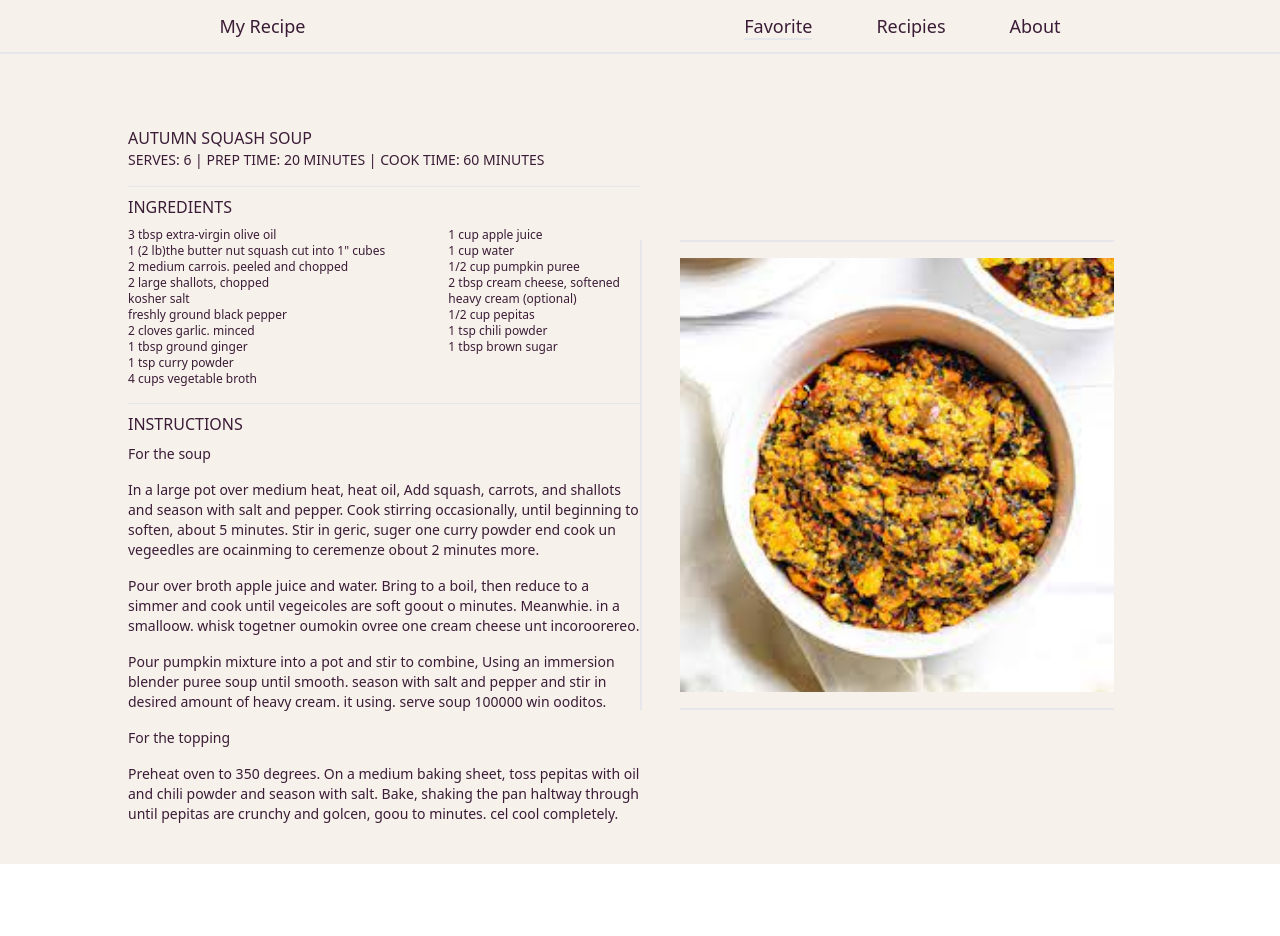
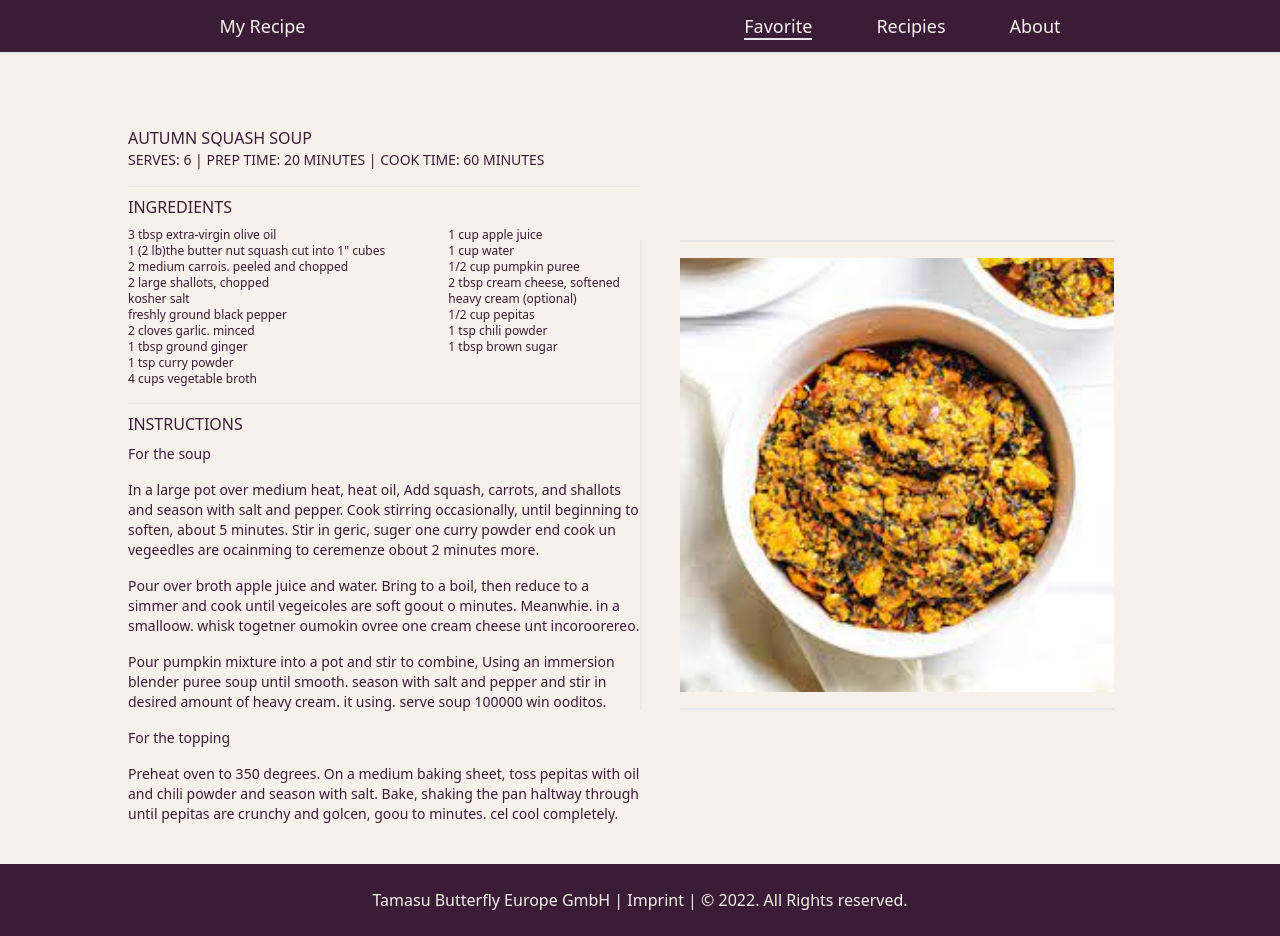
Before and after one commit to o-david/recipe_app, a React (Vite) app: page / in a window 1280 px wide. Before the commit the page ends 864 px from the top, so only its background shows below. Built offline with nearby package versions, Linux system fonts and the light colour scheme.

Commit message:
Finishing touches

```diff
--- /dev/null
+++ b/src/components/footer/Footer.tsx
@@ -0,0 +1,6 @@
+
+export const Footer = () => {
+  return (
+        <p className="bg-primary text-center text-secondary py-6">Tamasu Butterfly Europe GmbH | Imprint | © 2022. All Rights reserved.</p>
+  )
+}
--- a/src/components/index.ts
+++ b/src/components/index.ts
@@ -1,5 +1,7 @@
 import { Navbar } from "./navbar/Navbar";
+import {Footer} from  "./footer/Footer";
 
 export {
-  Navbar
+  Navbar,
+  Footer,
 };
--- a/src/components/navbar/Navbar.tsx
+++ b/src/components/navbar/Navbar.tsx
@@ -1,7 +1,7 @@
 export const Navbar = () => {
   return (
     <>
-        <header className="flex justify-around w-full bg-secondary text-primary py-3 border-b-2 mb-8  ">
+        <header className="flex justify-around w-full bg-primary text-secondary  py-3 border-b-2 mb-8  ">
         <a href="/" target="_blank" className="font-montserrat  text-lg">
             My Recipe
         </a>
--- a/src/pages/home/Home.tsx
+++ b/src/pages/home/Home.tsx
@@ -1,4 +1,4 @@
-import { Navbar } from "../../components";
+import { Footer, Navbar } from "../../components";
 import { egusi } from "../../assets/images";
 export const Home = () => {
   return (
@@ -73,10 +73,11 @@ export const Home = () => {
           <img
             src={`${egusi}`}
             alt=""
-            className="w-[85%] m-auto border-y-2 py-4"
+            className="w-[85%] m-auto border-y-2 py-4 "
           />
         </div>
       </div>
+      <Footer />
     </div>
   );
 };
```
